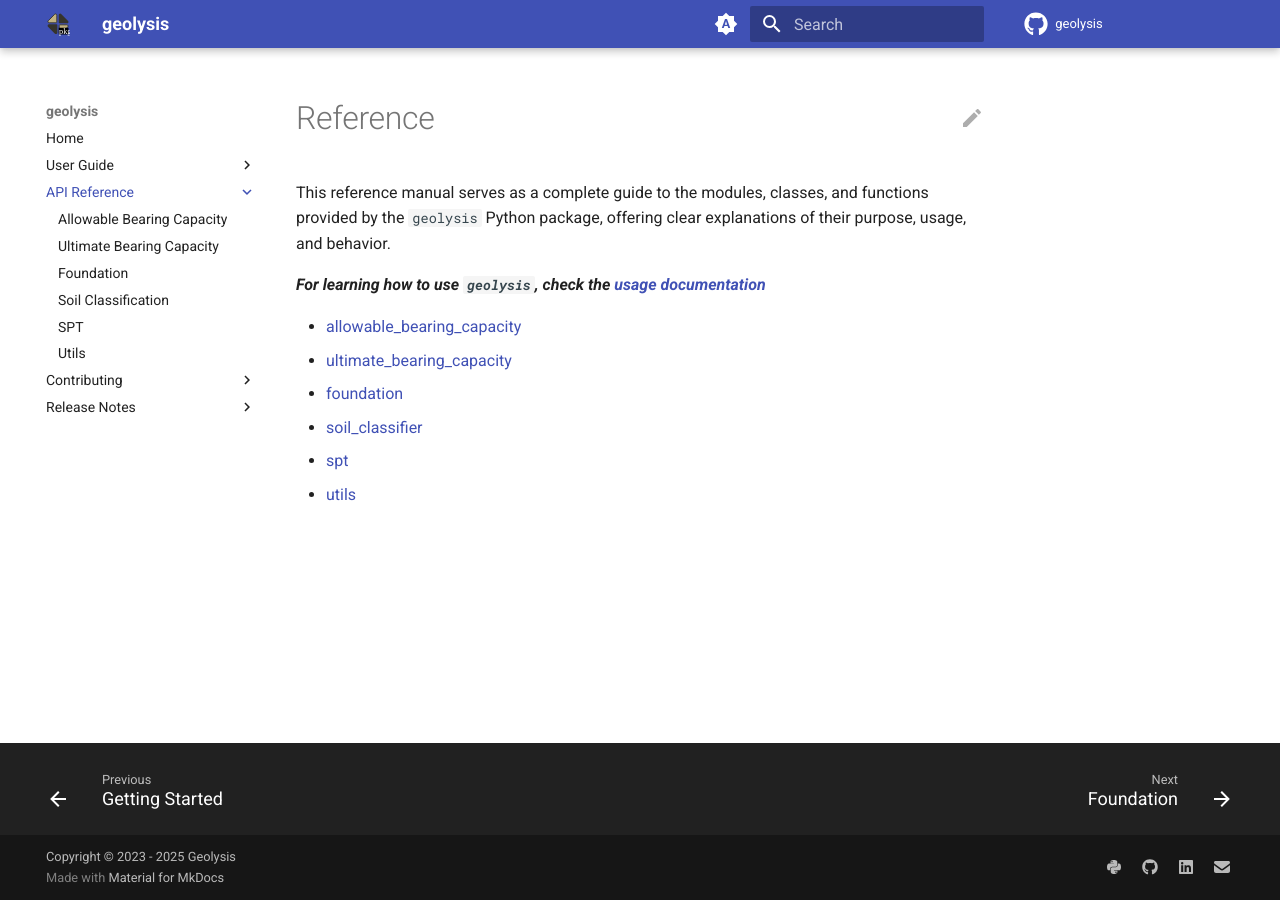
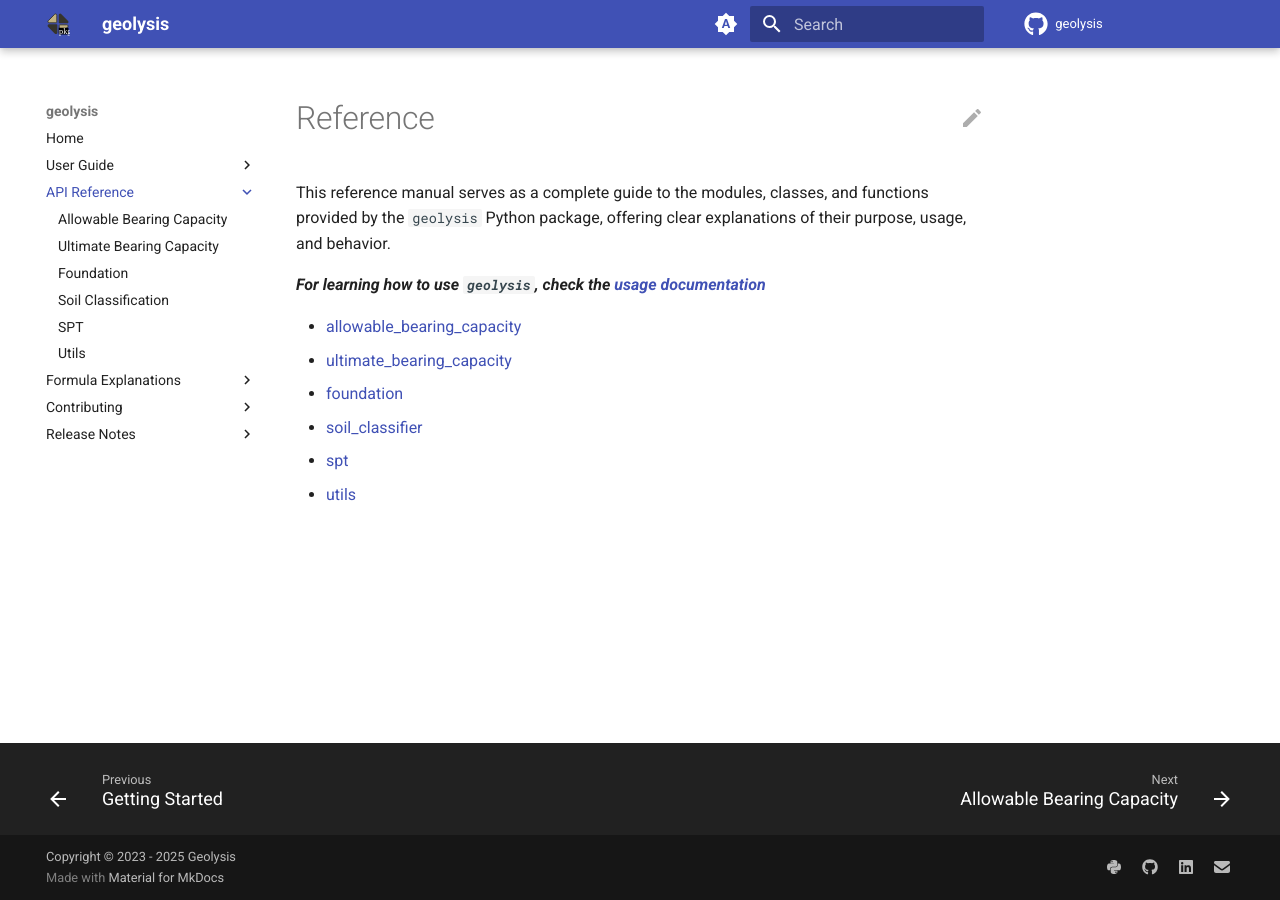
Before and after one commit to patrickboateng/geolysis, an MkDocs documentation site: the page built from docs/reference/index.md, in a window 1280 px wide. Built offline with MkDocs 1.6.1 and Material for MkDocs 9.7.7, drawn with Linux system fonts in a browser that asks for light colours; comment, search, counter and statistics services are not loaded.

Commit message:
modified file names

```diff
--- a/mkdocs.yml
+++ b/mkdocs.yml
@@ -14,20 +14,25 @@
   - User Guide:
       - Getting Started: usage.md
   - API Reference:
-      - Introduction: reference/index.md
-      - Allowable Bearing Capacity: reference/allowable_bearing_capacity.md
-      - Ultimate Bearing Capacity: reference/ultimate_bearing_capacity.md
+      - reference/index.md
+      - Allowable Bearing Capacity: reference/allowable-bearing-capacity.md
+      - Ultimate Bearing Capacity: reference/ultimate-bearing-capacity.md
       - Foundation: reference/foundation.md
-      - Soil Classification: reference/soil_classifier.md
+      - Soil Classification: reference/soil-classifier.md
       - SPT: reference/spt.md
       - Utils: reference/utils.md
+  - Formula Explanations:
+      - formulas/index.md
+      - Allowable Bearing Capacity: formulas/allowable-bearing-capacity.md
+      - Ultimate Bearing Capacity: formulas/ultimate-bearing-capacity.md
+      - SPT: formulas/spt.md
   - Contributing:
-      - Introduction: dev_guide/index.md
+      - dev_guide/index.md
       - Guidelines: dev_guide/contributing.md
       - Style Guide: dev_guide/style_guide.md
       - Code of Conduct: dev_guide/code_of_conduct.md
   - Release Notes:
-      - Introduction: release_notes/index.md
+      - release_notes/index.md
       - 0.10.0 notes: release_notes/0.10.0-notes.md
       - 0.9.0 notes: release_notes/0.9.0-notes.md
       - 0.8.0 notes: release_notes/0.8.0-notes.md
```
